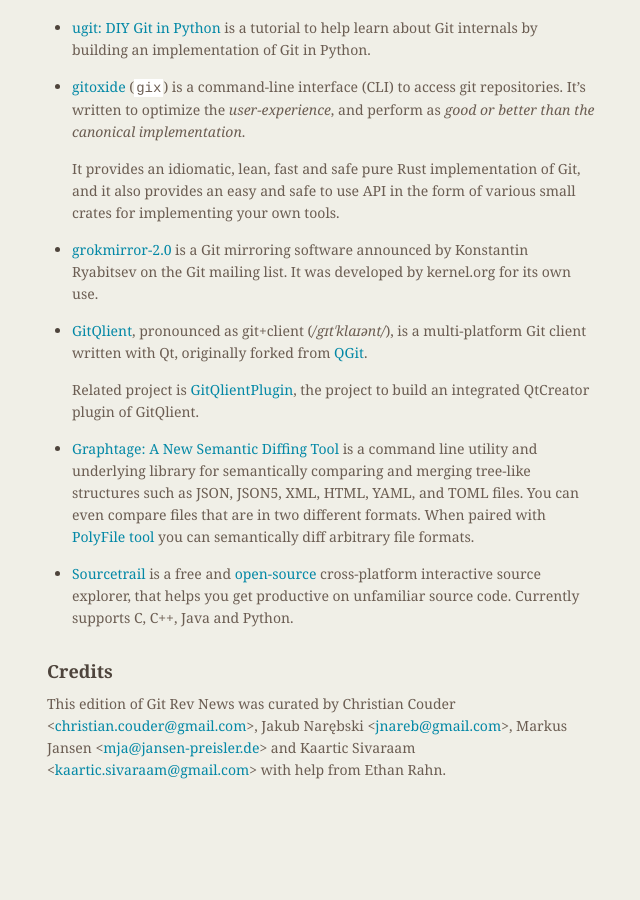
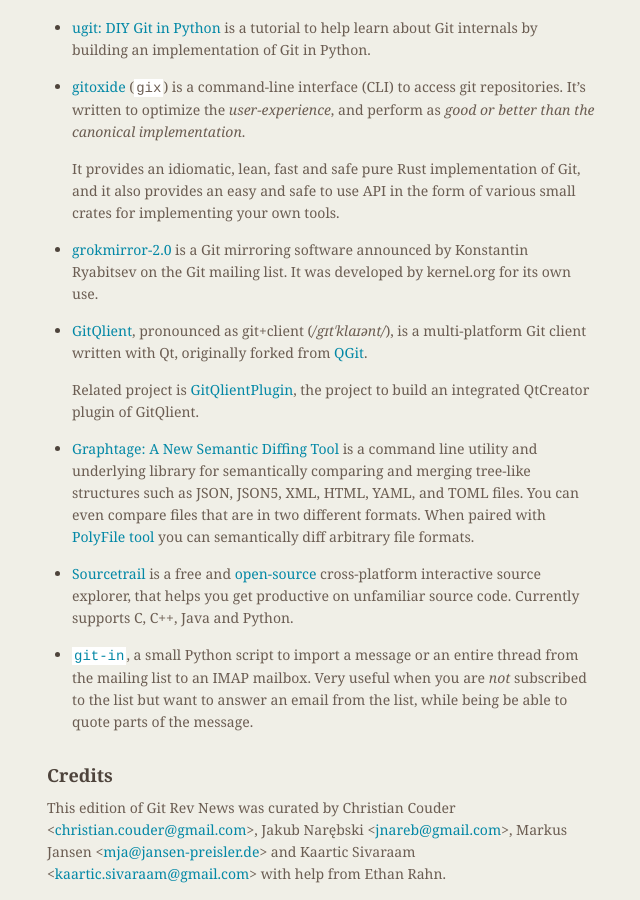
Before and after one commit to git/git.github.io, a Jekyll site: the page built from rev_news/drafts/edition-67.md, in a window 1280 px wide and 900 px high, scrolled down 3999 px. Shown: the whole window, without its empty margins (487-1127 px from the left). Built offline with Jekyll 4.4.1, drawn with Linux system fonts in a browser that asks for light colours; before the commit the page ends 4795 px from its top, so only the background shows below that.

Commit message:
Add a link to `git-in`
See https://github.com/git/git.github.io/issues/455#issuecomment-683934103

```diff
--- a/rev_news/drafts/edition-67.md
+++ b/rev_news/drafts/edition-67.md
@@ -282,6 +282,11 @@
   productive on unfamiliar source code.  Currently supports
   C, C++, Java and Python.
 
+* [`git-in`](https://gist.github.com/phil-blain/d350e91959efa6e7afce60e74bf7e4a8),
+  a small Python script to import a message or an entire thread from the mailing list
+  to an IMAP mailbox. Very useful when you are *not* subscribed to the list but want to answer
+  an email from the list, while being be able to quote parts of the message.
+
 ## Credits
 
 This edition of Git Rev News was curated by
```
